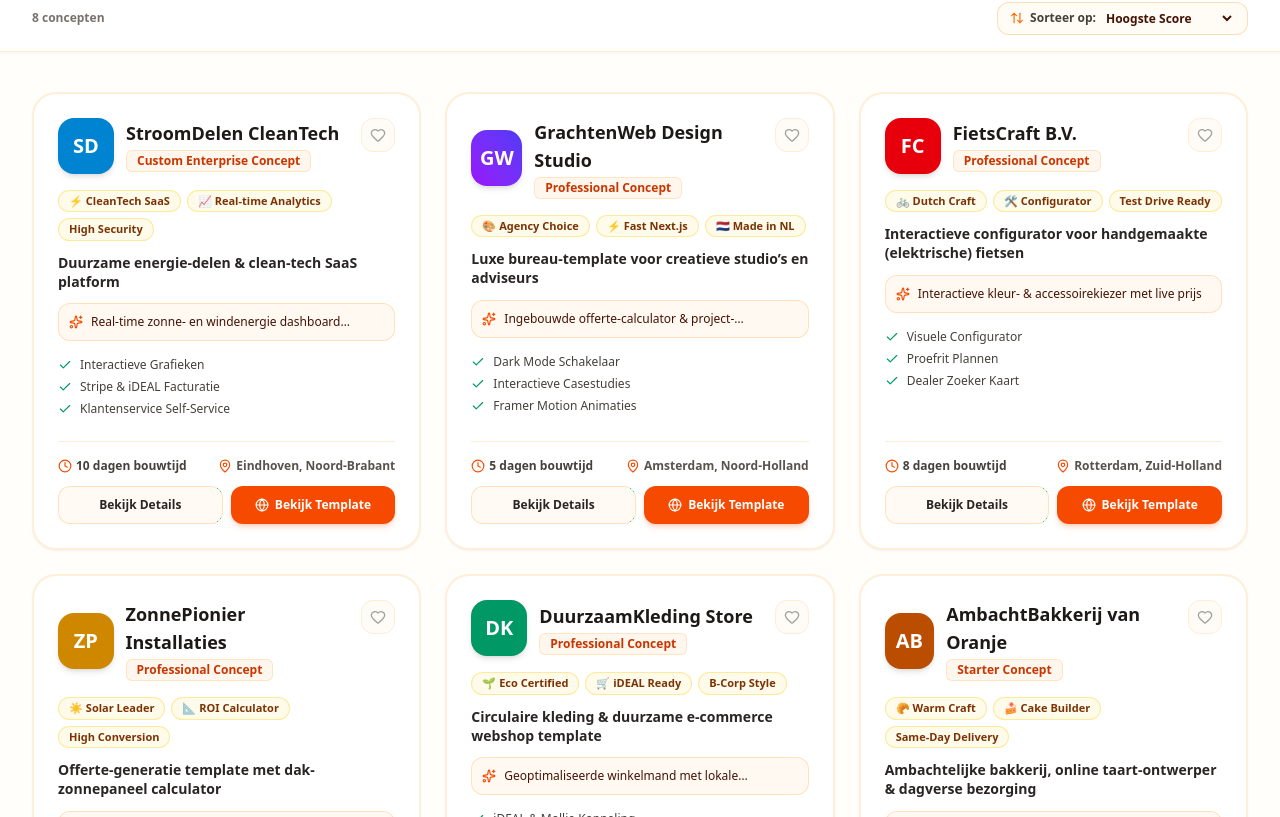
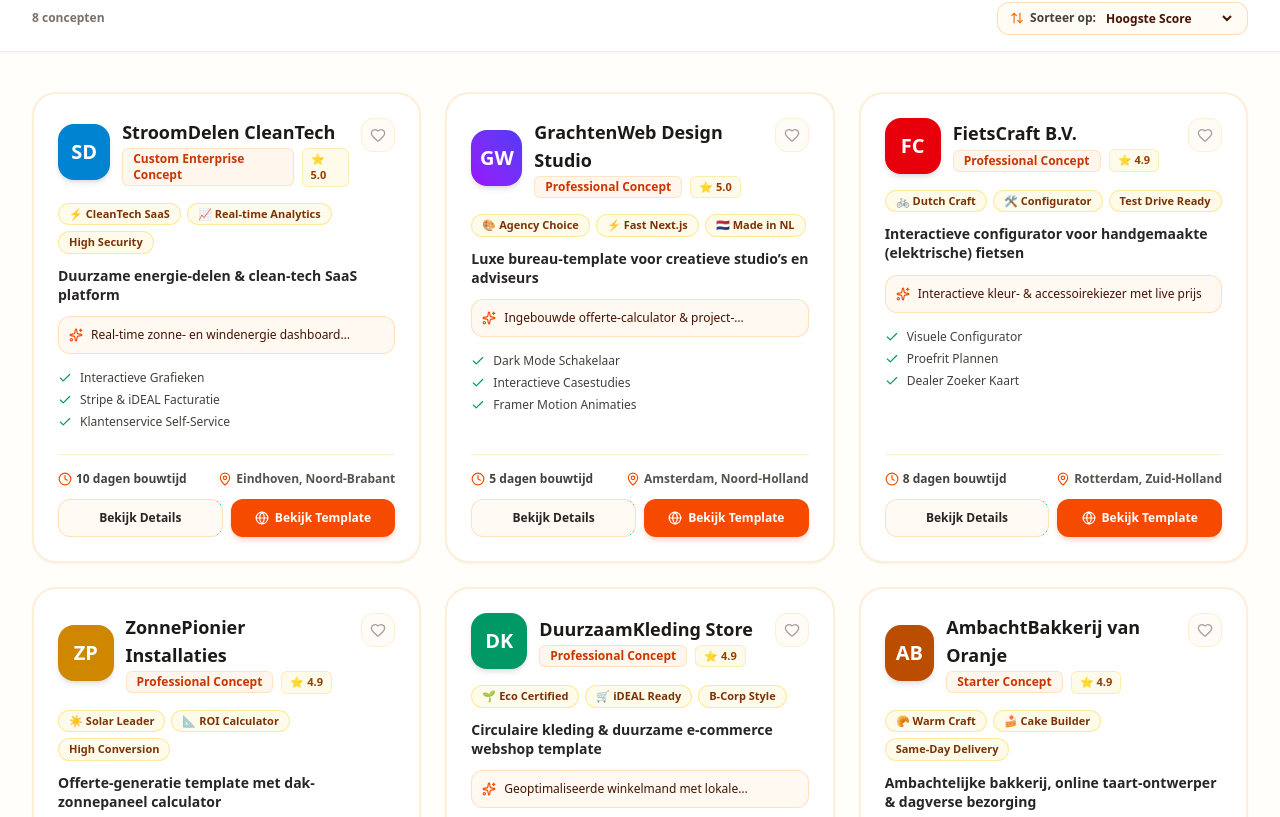
Before and after one commit to samenonline-web/samenonline-web.github.io, a Next.js app: page / in a window 1280 px wide. Shown: the part 1603-2420 px from the top of the page. Built offline with nearby package versions, Linux system fonts and the light colour scheme.

Commit message:
Batch 4: Add verified star rating badges and visual polish to template cards

```diff
--- a/src/components/TemplateCard.tsx
+++ b/src/components/TemplateCard.tsx
@@ -46,9 +46,14 @@
                   {template.name}
                 </h3>
               </div>
-              <span className="text-xs font-bold text-orange-700 bg-orange-50 px-2.5 py-0.5 rounded-md inline-block mt-0.5 border border-orange-200/60">
-                {template.priceTier} Concept
-              </span>
+              <div className="flex items-center gap-2 mt-0.5">
+                <span className="text-xs font-bold text-orange-700 bg-orange-50 px-2.5 py-0.5 rounded-md inline-block border border-orange-200/60">
+                  {template.priceTier} Concept
+                </span>
+                <span className="text-[11px] font-black text-amber-800 bg-amber-50 px-2 py-0.5 rounded-md border border-amber-200/60 flex items-center gap-1">
+                  ⭐ {template.rating.toFixed(1)}
+                </span>
+              </div>
             </div>
           </div>
 
```
